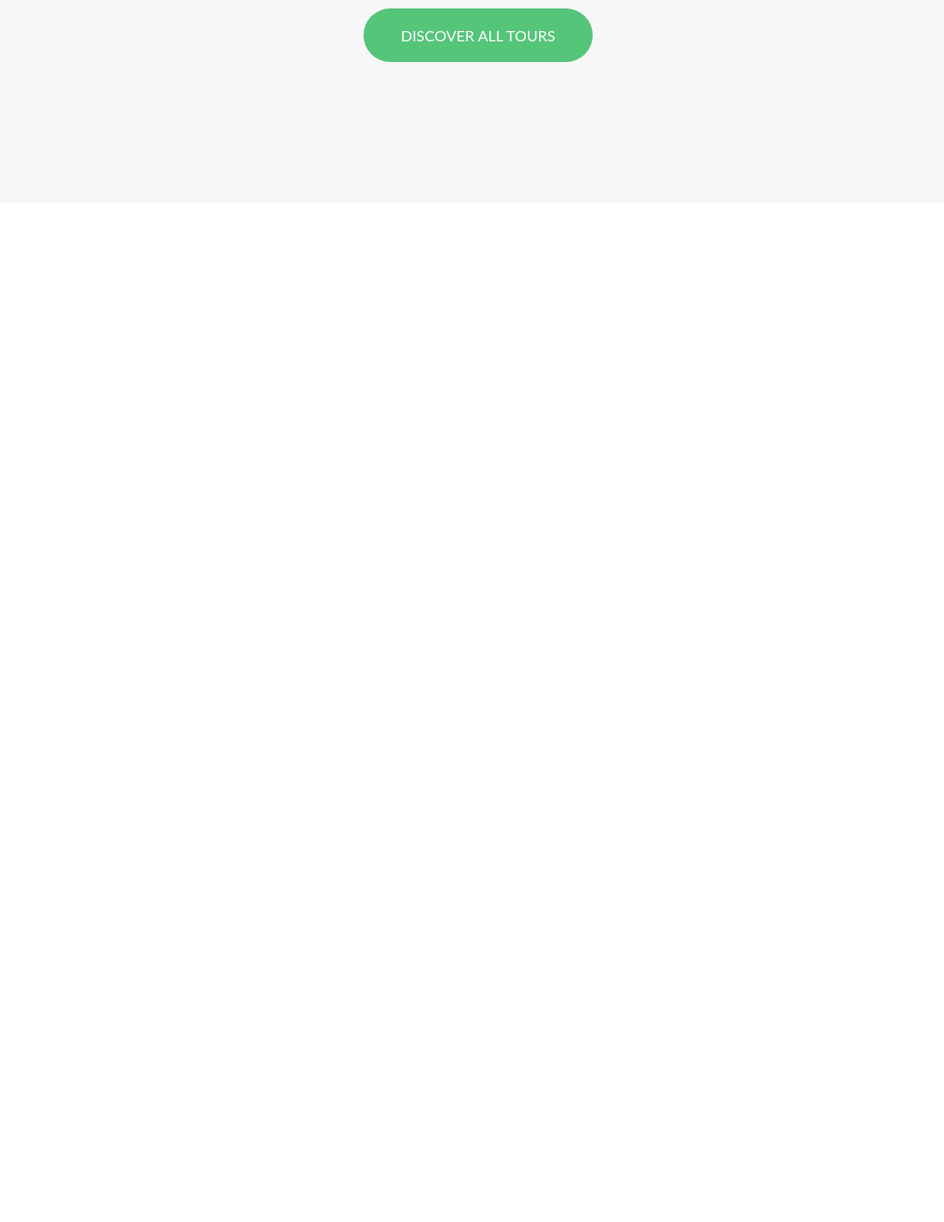
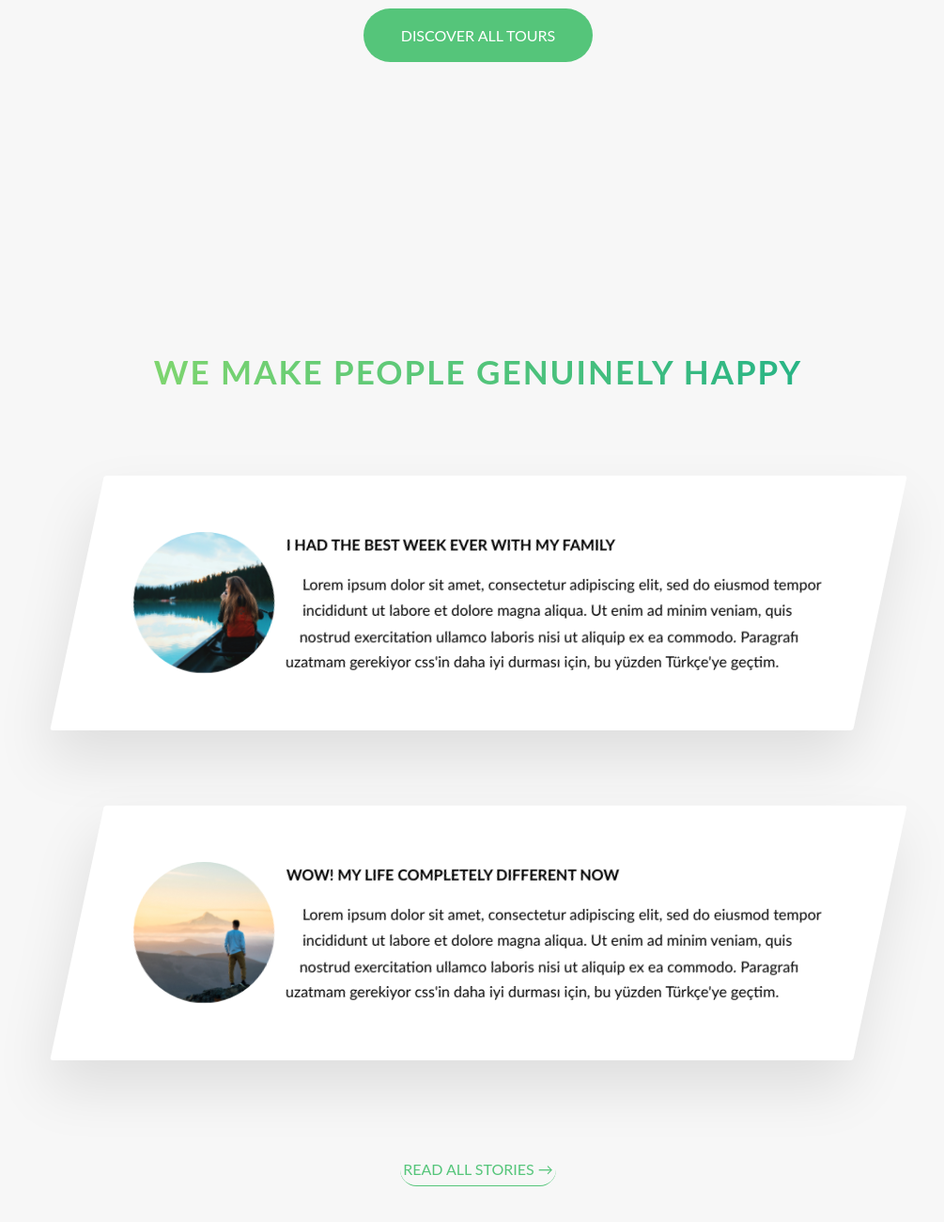
Before and after one commit to selimensar/my-natours, a website: page src/copy/index.html in a window 1280 px wide. Shown: the part 3213-4513 px from the top of the page at 94% size, without its empty margins (131-1136 px from the left). Before the commit the page ends 3459 px from the top, so only its background shows below. Drawn offline with nearby package versions, Linux system fonts and the light colour scheme; files that its build step writes are made by us from their sources; files whose address does not match are found by name.

Commit message:
Building the stories section

```diff
--- a/src/copy/index.html
+++ b/src/copy/index.html
@@ -234,12 +234,65 @@
                     <a href="#" class="btn btn--white">Book now!</a>
                   </div>
                 </div>
-              </div>          </div>
+              </div>
+            </div>
         </div>
 
         <div class="u-center-text u-margin-top-huge">
           <a href="#" class="btn btn--green">Discover all tours </a>
         </div>
+      </section>
+
+      <section class="section-stories">
+        <div class="u-center-text u-margin-bottom-big">
+          <h2 class="heading-secondary">
+            We make people genuinely happy
+          </h2>
+        </div>
+
+        <div class="row">
+           <div class="story">
+             <figure class="story__shape">
+                <img src="img/nat-8.jpg" alt="Person on a tour" class="story__img">
+                <figcaption class="story__caption">Mary Smith</figcaption>
+             </figure>
+             <div class="story__text">
+               <h3 class="heading-tertiary u-margin-bottom-small">
+                 I had the best week ever with my family
+               </h3>
+               <p>
+                Lorem ipsum dolor sit amet, consectetur adipiscing elit, sed do
+                eiusmod tempor incididunt ut labore et dolore magna aliqua. Ut
+                enim ad minim veniam, quis nostrud exercitation ullamco laboris
+                nisi ut aliquip ex ea commodo. Paragrafı uzatmam gerekiyor css'in daha iyi durması için, bu yüzden  Türkçe'ye geçtim.
+               </p>
+             </div>
+           </div>
+        </div>
+
+        <div class="row">
+          <div class="story">
+            <figure class="story__shape">
+               <img src="img/nat-9.jpg" alt="Person on a tour" class="story__img">
+               <figcaption class="story__caption">Jack Wilson</figcaption>
+            </figure>
+            <div class="story__text">
+              <h3 class="heading-tertiary u-margin-bottom-small">
+                  WOW! My life completely different now
+              </h3>
+              <p>
+               Lorem ipsum dolor sit amet, consectetur adipiscing elit, sed do
+               eiusmod tempor incididunt ut labore et dolore magna aliqua. Ut
+               enim ad minim veniam, quis nostrud exercitation ullamco laboris
+               nisi ut aliquip ex ea commodo. Paragrafı uzatmam gerekiyor css'in daha iyi durması için, bu yüzden  Türkçe'ye geçtim.
+              </p>
+            </div>
+          </div>
+       </div>
+
+       <div class="u-center-text u-margin-top-huge">
+        <a href="#" class="btn btn-text">Read all stories &rarr;</a>
+      </div>
 
       </section>
     </main>
--- /dev/null
+++ b/src/sass/components/_story.scss
@@ -0,0 +1,65 @@
+.story {
+    width: 75%;
+    margin: 0 auto;
+    box-shadow: 0 3rem 6rem rgba($color-black, .1);
+    background-color: $color-white;
+    border-radius: 3px;
+    padding: 6rem;
+    padding-left: 9rem;
+    font-size: $default-font-size;
+    transform: skewX(-12deg);
+
+    &__shape {
+        width: 15rem;
+        height: 15rem;
+        float: left;
+        -webkit-shape-outside: circle(50% at 50% 50%);
+        shape-outside: circle(50% at 50% 50%);
+        -webkit-clip-path: circle(50% at 50% 50%);
+        clip-path: circle(50% at 50% 50%);
+        transform: translateX(-3rem) skewX(12deg);
+        position: relative;
+
+    }
+
+    &__img {
+        height: 100%;
+        transform: translateX(-4rem) scale(1.4rem);
+        backface-visibility: hidden;
+        transition: all .5s;
+
+
+    }
+
+    &__text {
+        transform: skewX(12deg);
+
+    }
+
+    &__caption {
+        position: absolute;
+        top: 50%;
+        left: 50%;
+        transform: translate(-50%, 20%);
+        color: $color-white;
+        text-transform: uppercase;
+        font-size: 1.7rem;
+        text-align: center;
+        opacity: 0;
+        transition: all .5s;
+        backface-visibility: hidden;
+
+    }
+
+    &:hover &__caption {
+        opacity: 1;
+        transform: translate(-50%, -50%);
+
+    }
+
+    &:hover &__img {
+        transform: translateX(-4rem) scale(1);
+        filter: blur(3px) brightness(80%);
+
+    }
+}
--- a/src/sass/main.scss
+++ b/src/sass/main.scss
@@ -9,6 +9,7 @@
 
 @import "components/button";
 @import "components/composition";
+@import "components/story";
 
 @import "components/feature-box";
 @import "layout/grid";
--- a/src/sass/pages/_home.scss
+++ b/src/sass/pages/_home.scss
@@ -22,3 +22,9 @@
     margin-top: -10rem;
 
 }
+
+.section-stories {
+    padding: 15rem 0;
+    background-color: $color-gray-light-1;
+
+}
```
Also changed, not shown: dist/css/main.css, dist/css/main.min.css, dist/index.html.
